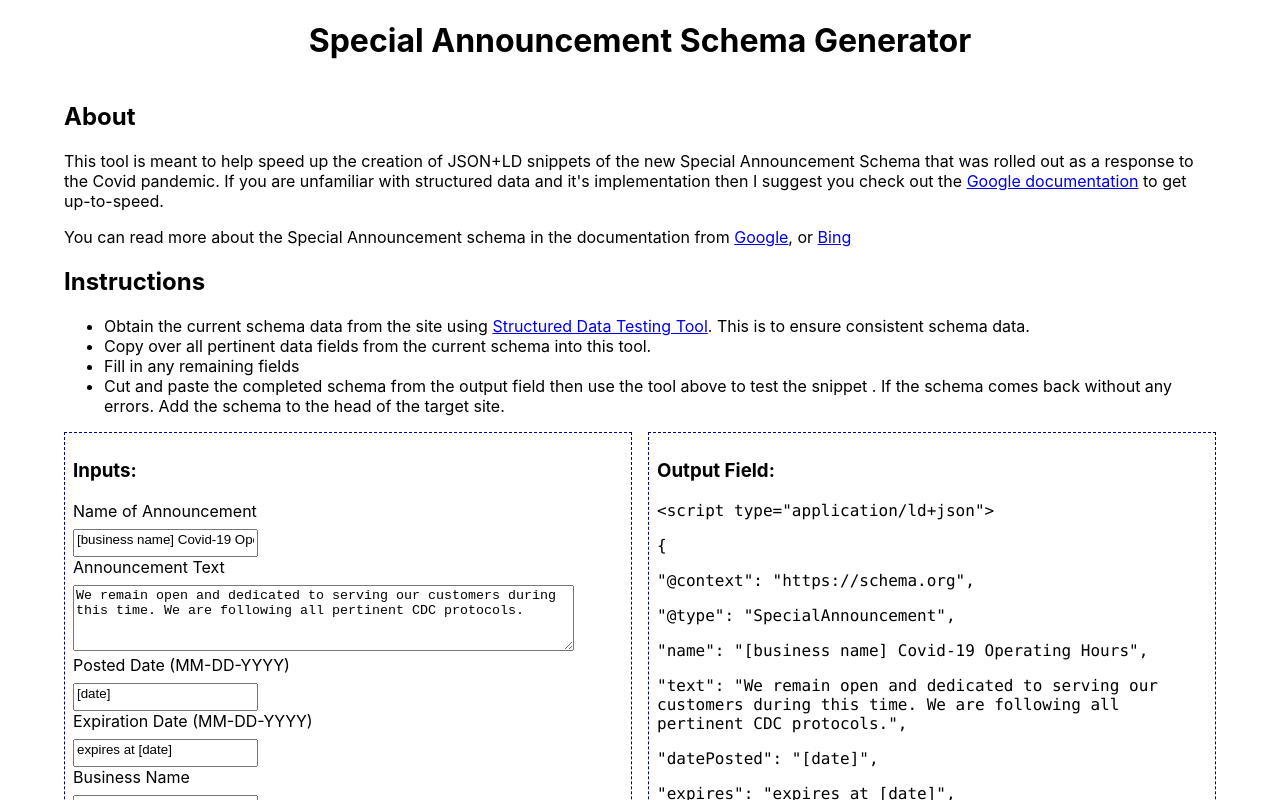
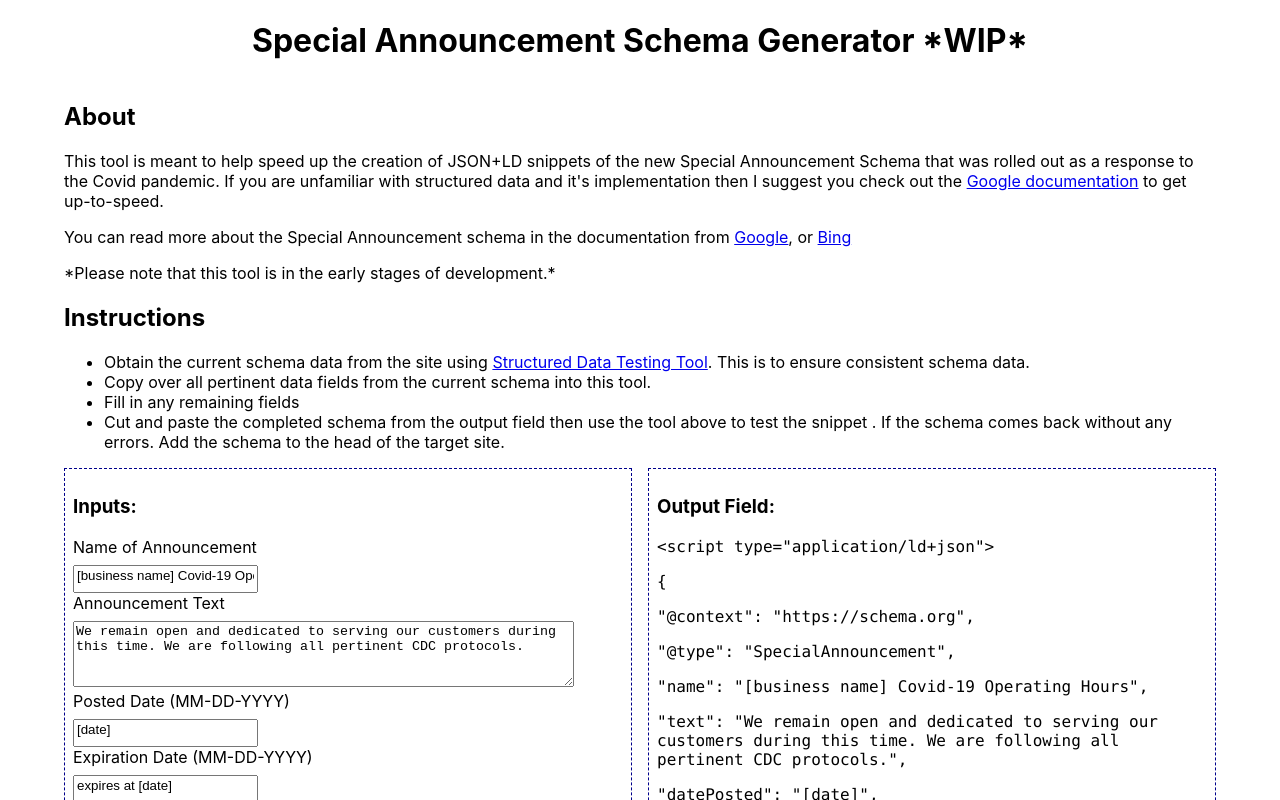
Before and after one commit to Schmidt-Aaron/SchemaGenerator, a React (Create React App) app: page / in a window 1280 px wide. Shown: the top 800 px of the page. Built offline with nearby package versions, Linux system fonts and the light colour scheme.

Commit message:
minor updates

```diff
--- a/src/App.js
+++ b/src/App.js
@@ -33,7 +33,7 @@ function App() {
   return (
     <div className="App">
       <header className="header">
-        <h1>Special Announcement Schema Generator</h1>
+        <h1>Special Announcement Schema Generator *WIP*</h1>
       </header>
       <main className="main">
         <About />
--- a/src/components/about.js
+++ b/src/components/about.js
@@ -25,6 +25,7 @@ export default function About() {
           Bing
         </a>
       </p>
+      <p>*Please note that this tool is in the early stages of development.*</p>
       <h2>Instructions</h2>
       <ul>
         <li>
```
Also changed, not shown: src/components/outputPanel.js (+1 -22 lines).
